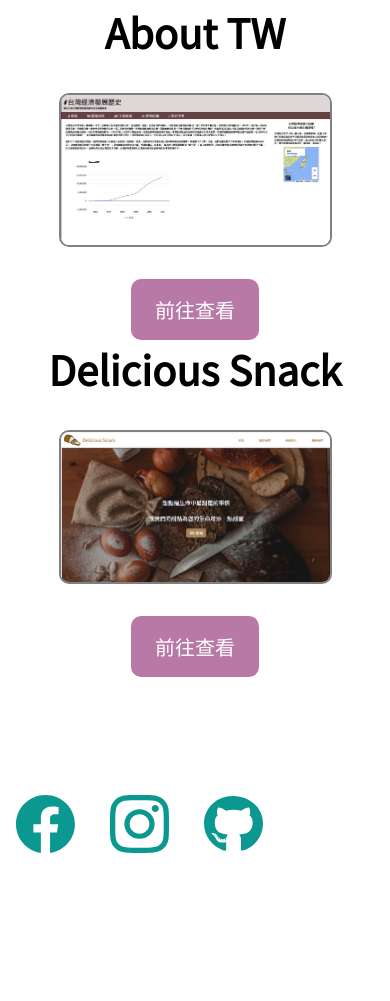
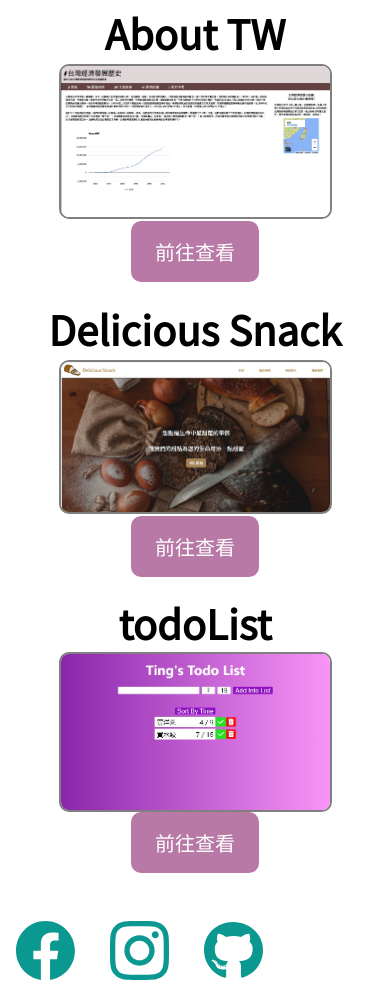
Before and after one commit to arrting/MyResume, a plain HTML site: page portfolios.html in a window 390 px wide. Shown: the part 309-1310 px from the top of the page. Before the commit the page ends 1183 px from the top, so only its background shows below. Drawn offline with Linux system fonts and the light colour scheme.

Commit message:
修改作品集頁面

```diff
--- a/portfolios.html
+++ b/portfolios.html
@@ -15,7 +15,7 @@
     <meta name="author" content="Arrting" />
     <meta name="robots" content="index,follow" />
     <meta name="description" content="這是Ting的個人網站" />
-    <title>我的履歷|Ting 網頁前端工程師</title>
+    <title>我的作品集|Ting 網頁前端工程師</title>
 
     <link rel="stylesheet" href="./styles/style.css" />
   </head>
@@ -47,6 +47,13 @@
           <a href="https://arrting.github.io/Delicious-snack/">前往查看</a>
         </div>
       </section>
+      <section class="cards" id="todo">
+        <div class="card">
+          <h2>todoList</h2>
+          <img src="./pictures/todoList.jpg" alt="img2" />
+          <a href="https://arrting.github.io/Todo-List/">前往查看</a>
+        </div>
+      </section>
     </main>
     <!--footer links-->
     <footer>
--- a/styles/style.scss
+++ b/styles/style.scss
@@ -39,8 +39,10 @@ header {
 }
 
 main {
+    //border: 3px solid red;
     display: flex;
     flex-wrap: wrap;
+    height: 100%;
     section.left{
         flex: 1 1 500px;
         padding: 2rem;
@@ -162,6 +164,7 @@ main {
     }
     section.cards{
         width: 100%;
+        //border: 3px solid blue;
         display: flex;
         height: 70vh;
         flex-wrap: wrap;
@@ -246,13 +249,19 @@ footer {
             }
         }
         section.cards{
-            margin-bottom:20vh ;
+            //margin-bottom:20vh ;
             div.card{
                 img{
-                    margin: 2rem 0rem;
+                    margin: 0rem 0rem;
                     width: 70%;
                 }
+                padding-bottom: 1rem;
             }
+
+        }
+        section#todo{
+            height: 35vh;
+            //border: 3px solid black;
         }
     }
     footer{
```
Also changed, not shown: pictures/todoList.jpg (added), styles/style.css, 1 other file.
